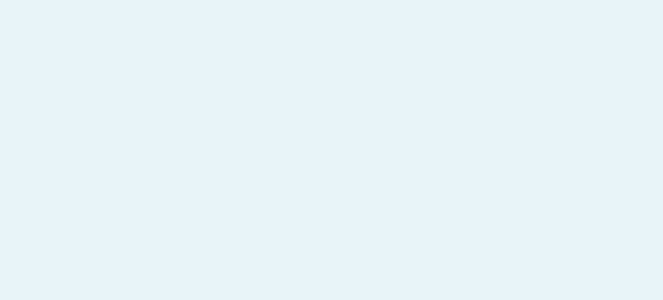
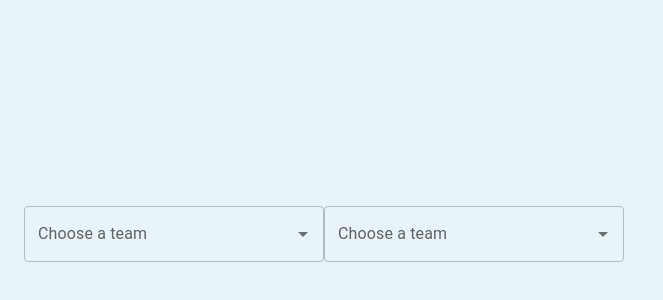
Before and after one commit to tim0thylee/SportsDash, a React (Create React App) app in the folder frontend/: page / in a window 1280 px wide. Shown: the part 146-446 px from the top of the page, without its empty margins (0-663 px from the left). Built offline with nearby package versions, Linux system fonts and the light colour scheme; the HTML template or start-up script is replaced by a standard one.

Commit message:
added odds api and team auto complete

```diff
--- a/frontend/package.json
+++ b/frontend/package.json
@@ -11,6 +11,7 @@
     "@testing-library/jest-dom": "^5.16.5",
     "@testing-library/react": "^13.4.0",
     "@testing-library/user-event": "^13.5.0",
+    "axios": "^1.3.2",
     "react": "^18.2.0",
     "react-dom": "^18.2.0",
     "react-scripts": "5.0.1",
--- a/frontend/src/App.js
+++ b/frontend/src/App.js
@@ -1,14 +1,26 @@
 
+import React, {useState} from 'react'
 import './App.css';
 import Container from '@mui/material/Container';
 import Grid from '@mui/material/Grid'
+import TeamAutoComplete from './components/TeamAutoComplete';
+import OddsDiplay from './components/OddsDisplay';
+import oddsApi from './api/odds';
 
 function App() {
+  // console.log(oddsApi("nba"))
+  const [leftTeam, setLeftTeam] = useState("")
+  const [rightTeam, setRightTeam] = useState("")
+
   return (
     <div className="App">
-      <Container>
+      <Container maxWidth="lg">
         <Grid container spacing={5}>
-
+          {leftTeam}
+          <TeamAutoComplete team={leftTeam} setTeam={setLeftTeam}/>
+          <OddsDiplay/>
+          {rightTeam}
+          <TeamAutoComplete team={rightTeam} setTeam={setRightTeam}/>
         </Grid>
       </Container>
     </div>
--- /dev/null
+++ b/frontend/src/api/odds.js
@@ -0,0 +1,15 @@
+import axios from "axios"
+
+const oddsApi = async () => {
+    const response = await axios.get(`https://api.the-odds-api.com/v4/sports/basketball_nba/odds`, {
+        params:{
+            apiKey: "a7823d50477999049e8d7584df30ec99",
+            regions: "us",
+            markets: "h2h"
+        }
+    })
+
+    console.log(response)
+}
+
+export default oddsApi
--- /dev/null
+++ b/frontend/src/components/OddsDisplay.js
@@ -0,0 +1,7 @@
+const OddsDiplay = () => {
+    return (
+        <div></div>
+    )
+}
+
+export default OddsDiplay
--- /dev/null
+++ b/frontend/src/components/TeamAutoComplete.js
@@ -0,0 +1,52 @@
+import TextField from '@mui/material/TextField';
+import Autocomplete from '@mui/material/Autocomplete';
+
+const nbaTeams = [
+"Atlanta Hawks",
+"Boston Celtics",
+"Brooklyn Nets",
+"Charlotte Hornets",
+"Chicago Bulls",
+"Cleveland Cavaliers",
+"Dallas Mavericks",
+"Denver Nuggets",
+"Detroit Pistons",
+"Golden State Warriors",
+"Houston Rockets",
+"Indiana Pacers",
+"Los Angeles Clippers",
+"Los Angeles Lakers",
+"Memphis Grizzlies",
+"Miami Heat",
+"Milwaukee Bucks",
+"Minnesota Timberwolves",
+"New Orleans Pelicans",
+"New York Knicks",
+"Oklahoma City Thunder",
+"Orlando Magic",
+"Philadelphia 76ers",
+"Phoenix Suns",
+"Portland Trail Blazers",
+"Sacramento Kings",
+"San Antonio Spurs",
+"Toronto Raptors",
+"Utah Jazz",
+"Washington Wizards"]
+
+const TeamAutoComplete = ({team, setTeam}) => {
+    return (
+        <Autocomplete
+            disablePortal
+            id="combo-box-demo"
+            options={nbaTeams}
+            onChange={(e, newValue) => {
+                setTeam(newValue)
+            }}
+            value={team}
+            sx={{ width: 300}}
+            renderInput={(params) => <TextField {...params} label="Choose a team" />}
+      />
+    )
+}
+
+export default TeamAutoComplete
```
Also changed, not shown: 1 other file (tests, documents, lock files or other folders).
